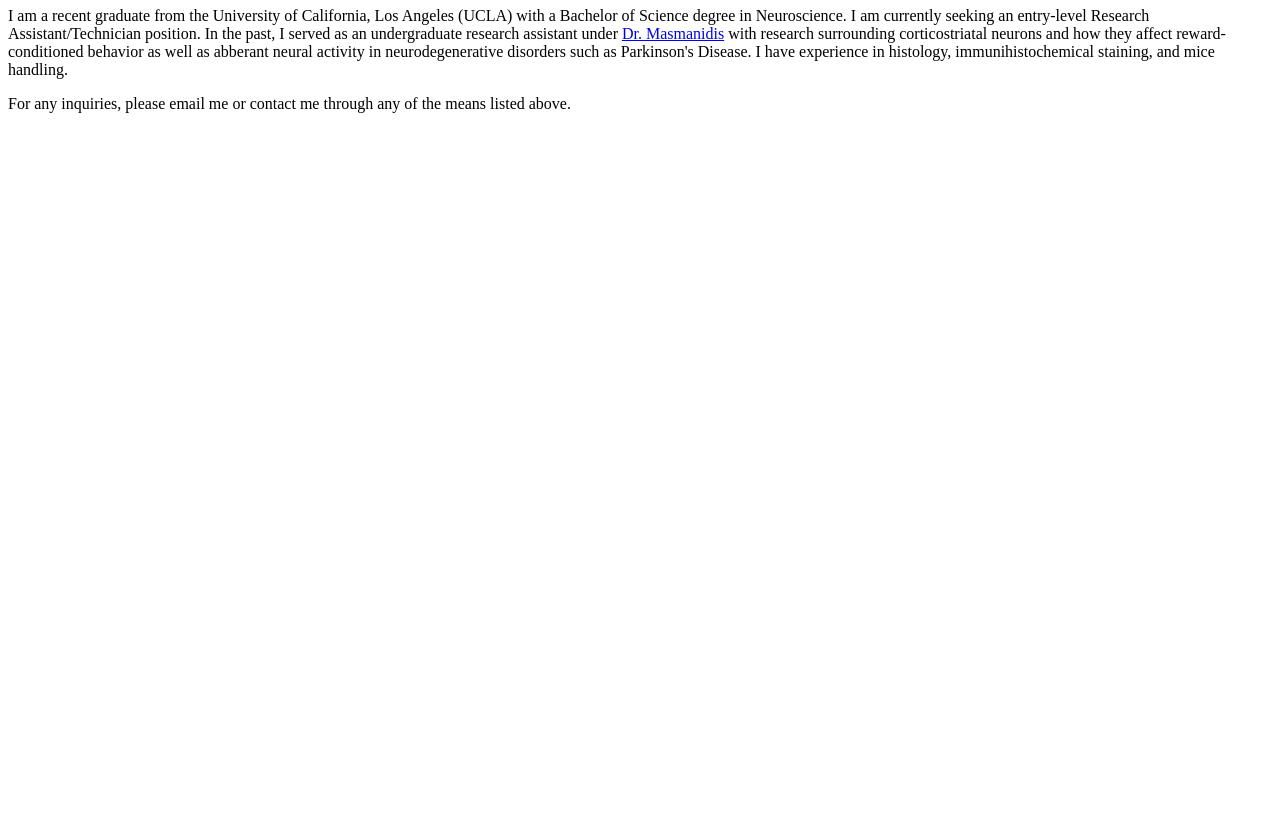
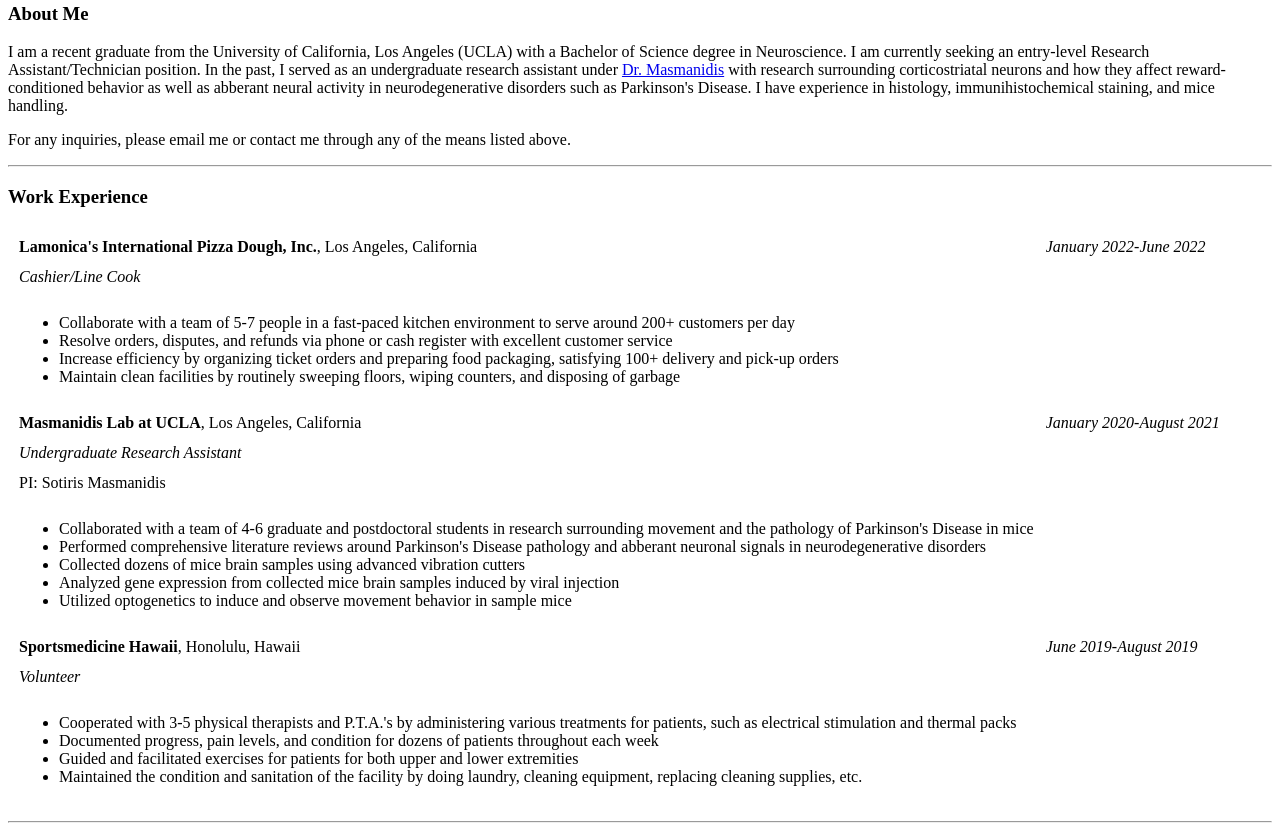
Before and after one commit to JJC7478/personal-site, a plain HTML site: page index.html in a window 1280 px wide. Shown: the part 402-1233 px from the top of the page. Before the commit the page ends 800 px from the top, so only its background shows below. Drawn offline with Linux system fonts and the light colour scheme.

Commit message:
Added work experience section, minor changes to contact section

```diff
--- a/index.html
+++ b/index.html
@@ -7,15 +7,17 @@
     <title>John's Personal Website</title>
 </head>
 <body>
-    <table>
+    <table cellspacing="20">
         <tr>
             <td>
+            <!--Profile Picture-->
             <img src="images/profile-pic-2.jpg" alt="My Profile Picture">
             </td>
             <td>
+                <!-- Name and Contact Information -->
             <h1>John Jonah Magbitang Cubangbang</h1>
             <p>Neuroscience (B.S.)</p>
-            <p><em>University of California, Los Angeles</em> Class of 2022</p>
+            <p><em>University of California, Los Angeles - Class of 2022</em></p>
             <h3>Contact Me:</h3>
             <p>Email: johnjonahc@gmail.com</p>
             <p><a href="https://www.linkedin.com/in/johnjonahcubangbang/"
@@ -25,6 +27,7 @@
             </td>
         </tr>
     </table>
+    <!-- Bio -->
     <h3>About Me</h3>
     <p>I am a recent graduate from the University of California, Los Angeles (UCLA) with a Bachelor of Science
         degree in Neuroscience. I am currently seeking an entry-level Research Assistant/Technician position.
@@ -34,5 +37,119 @@
         experience in histology, immunihistochemical staining, and mice handling.
     </p>
     <p>For any inquiries, please email me or contact me through any of the means listed above.</p>
+    <hr>
+    <h3>Work Experience</h3>
+    <table cellspacing="10">
+
+
+
+        <tr>
+            <td><strong>Lamonica's International Pizza Dough, Inc.</strong>, Los Angeles, California</td>
+            <td><i>January 2022-June 2022</i></td>
+        </tr>
+
+
+
+        <tr>
+            <td><i>Cashier/Line Cook</i></td>
+        </tr>
+
+
+
+        <tr>
+            <td>
+                <ul>
+                    <li>Collaborate with a team of 5-7 people in a fast-paced kitchen environment
+                         to serve around 200+ customers per day</li>
+                    <li>
+                        Resolve orders, disputes, and refunds via phone or cash register with excellent customer service
+                    </li>
+                    <li>
+                        Increase efficiency by organizing ticket orders and
+                        preparing food packaging, satisfying 100+ delivery and pick-up orders
+                    </li>
+                    <li>
+                        Maintain clean facilities by routinely sweeping floors, wiping counters, and disposing of garbage
+                    </li>
+                </ul>
+            </td>
+        </tr>
+
+        <tr>
+            <td><b>Masmanidis Lab at UCLA</b>, Los Angeles, California</td>
+            <td><i>January 2020-August 2021</i></td>
+        </tr>
+
+
+        <tr>
+            <td><i>Undergraduate Research Assistant</i></td>
+        </tr>
+
+
+        <tr>
+            <td>PI: Sotiris Masmanidis</td>
+        </tr>
+
+
+        <tr>
+            <td>
+                <ul>
+                    <li>Collaborated with a team of 4-6 graduate and postdoctoral students in research surrounding
+                        movement and the pathology of Parkinson's Disease in mice
+                    </li>
+                    <li>
+                        Performed comprehensive literature reviews around Parkinson's Disease pathology
+                         and abberant neuronal signals in neurodegenerative disorders
+                    </li>
+                    <li>
+                        Collected dozens of mice brain samples using advanced vibration cutters
+                    </li>
+                    <li>
+                        Analyzed gene expression from collected mice brain samples induced by viral injection
+                    </li>
+                    <li>
+                        Utilized optogenetics to induce and observe movement behavior in sample mice
+                    </li>
+                </ul>
+            </td>
+        </tr>
+
+
+        <tr>
+            <td><b>Sportsmedicine Hawaii</b>, Honolulu, Hawaii</td>
+            <td><i>June 2019-August 2019</i></td>
+        </tr>
+
+
+        <tr>
+            <td><i>Volunteer</i></td>
+        </tr>
+
+        <tr>
+            <td>
+                <ul>
+                    <li>
+                        Cooperated with 3-5 physical therapists and P.T.A.'s by administering various treatments for patients,
+                        such as electrical stimulation and thermal packs
+                    </li>
+                    <li>
+                        Documented progress, pain levels, and condition for dozens of patients throughout each week
+                    </li>
+                    <li>
+                        Guided and facilitated exercises for patients for both upper and lower extremities
+                    </li>
+                    <li>
+                        Maintained the condition and sanitation of the facility by doing laundry,
+                        cleaning equipment, replacing cleaning supplies, etc.
+                    </li>
+                </ul>
+            </td>
+        </tr>
+
+
+
+
+    </table>
+    <hr>
 </body>
 </html>
```
